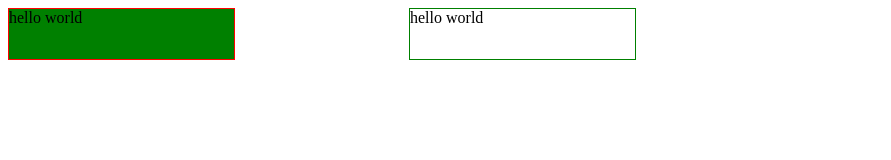
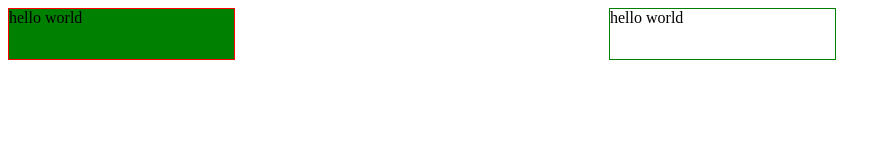
Before and after one commit to sharan-gaikwad/whatsapp, a plain HTML site: page index.html in a window 1280 px wide. Shown: the whole page, without its empty margins (0-891 px from the left). Drawn offline with Linux system fonts and the light colour scheme.

Commit message:
changes done for margin

```diff
--- a/index.css
+++ b/index.css
@@ -10,5 +10,5 @@ border: solid 1px green;
 display: inline-block;
 height: 50px;
 width: 225px;
-margin-left: 170px;
+margin-left: 370px;
 }
--- /dev/null
+++ b/index.js
@@ -0,0 +1 @@
+console.log(hello);
```
